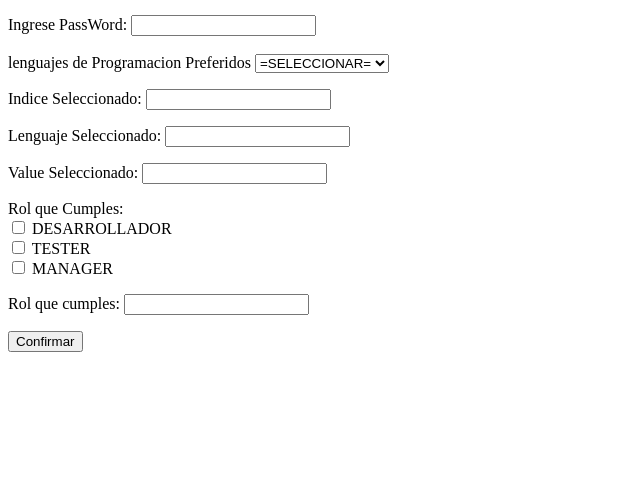
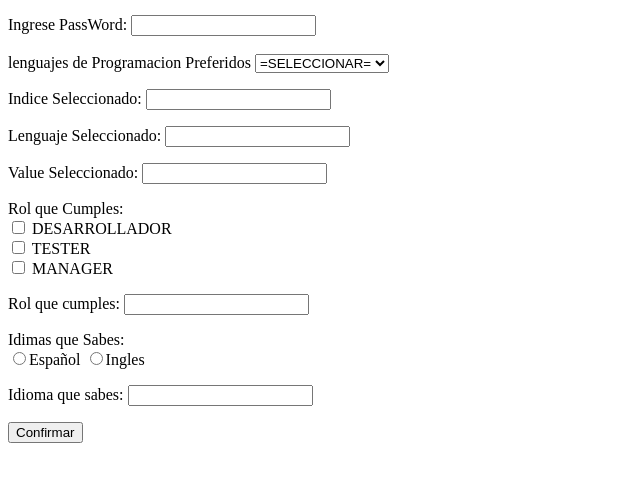
Before and after one commit to Jhonatanisai8/37-MI-FORMULARIO-EN-JS-MANEJO-DE-EVENTOS, a plain HTML site: page index.html in a window 1280 px wide. Both pictures are taken after a click on the button "Confirmar". Shown: the part 104-586 px from the top of the page, without its empty margins (0-640 px from the left). Drawn offline with Linux system fonts and the light colour scheme.

Commit message:
funcionalidad a  evento de radio button

```diff
--- a/code.js
+++ b/code.js
@@ -52,3 +52,14 @@ function seleccionarRol() {
     document.getElementById('textMostarRol').value = rol
 
 }
+
+function seleccionarIdioma() {
+    let idioma = ''
+    if (document.getElementById('español').checked) {
+        idioma = 'Español'
+    }
+    if (document.getElementById('ingles').checked) {
+        idioma = 'Ingles'
+    }
+    document.getElementById('textMostarIdioma').value = idioma
+}
--- a/index.html
+++ b/index.html
@@ -50,7 +50,17 @@
         </div>
 
         <div>
-            <input type="button" value="Confirmar" onclick="verificar();seleccionarRol()">
+            <label for="idiomas">Idimas que Sabes: </label>
+            <div>
+                <input type="radio" name="idiomas" id="español">Español
+                <input type="radio" name="idiomas" id="ingles">Ingles
+            </div>
+
+            <p>Idioma que sabes: <input type="text" name="textMostarIdioma" id="textMostarIdioma"></p>
+        </div>
+
+        <div>
+            <input type="button" value="Confirmar" onclick="verificar();seleccionarRol();seleccionarIdioma()">
         </div>
     </form>
 </body>
```
